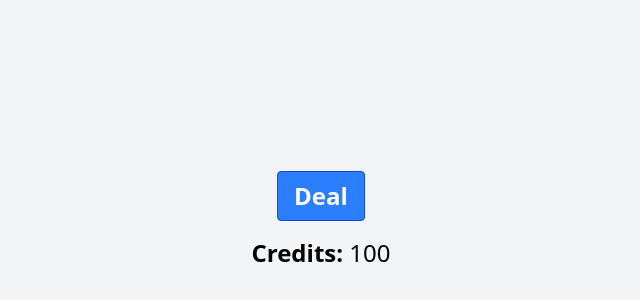
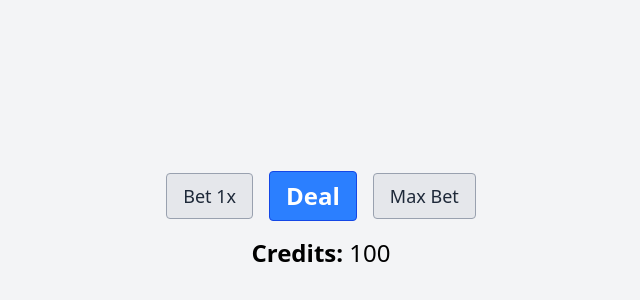
Before and after one commit to cromero3/cromero3.github.io, a Vue app: page / in a window 1280 px wide. Shown: the part 192-492 px from the top of the page, without its empty margins (319-959 px from the left). Built offline with nearby package versions, Linux system fonts and the light colour scheme.

Commit message:
added a bet button that goes up to 5x along with a max bet button

```diff
--- a/src/components/PokerGame.vue
+++ b/src/components/PokerGame.vue
@@ -12,19 +12,33 @@
         />
       </div>
 
-      <!-- controls -->
-      <div class="flex justify-center mb-4">
+      <!-- Controls: Bet+1, Action, Max Bet -->
+      <div class="flex flex-col sm:flex-row items-center justify-center gap-4 mb-4">
+        <!-- Main action button (center on desktop, top on mobile) -->
         <button
           @click="handleAction"
-          :disabled="(phase === 'draw' && buttonLabel === 'Deal')"
-          class="
-            px-4 py-2 rounded font-semibold
-            text-lg sm:text-xl md:text-2xl
-            bg-blue-500 text-white border border-blue-700
-            disabled:opacity-50 disabled:cursor-not-allowed
-          "
+          :class="actionClasses"
+          class="order-1 sm:order-2 w-full sm:w-auto"
         >
           {{ buttonLabel }}
+        </button>
+        <!-- Bet +1 button (left on desktop, middle on mobile) -->
+        <button
+          @click="increaseBet"
+          :disabled="phase === 'draw' || betAmount >= 5"
+          :class="betButtonClasses"
+          class="order-2 sm:order-1 w-full sm:w-auto"
+        >
+          Bet {{ betAmount }}x
+        </button>
+        <!-- Max Bet button (right on desktop, bottom on mobile) -->
+        <button
+          @click="maxBet"
+          :disabled="phase === 'draw' || betAmount >= 5"
+          :class="betButtonClasses"
+          class="order-3 sm:order-3 w-full sm:w-auto"
+        >
+          Max Bet
         </button>
       </div>
 
@@ -53,17 +67,18 @@ export default defineComponent({
   components: { Card },
   setup() {
     const credits = ref(100);
-    const bet = 1;
+    const betAmount = ref(1);
     const deck = ref<{ rank: string; suit: string }[]>([]);
     const hand = ref<{ rank: string; suit: string }[]>([]);
     const held = ref<boolean[]>([false, false, false, false, false]);
-    const phase = ref<'bet'|'draw'|'results'>('bet');
-    const result = ref<{ name: string; payout: number }|null>(null);
+    const phase = ref<'bet' | 'draw' | 'results'>('bet');
+    const result = ref<{ name: string; payout: number } | null>(null);
 
     function deal() {
       phase.value = 'bet';
-      if (credits.value < bet) return;
-      credits.value -= bet;
+      // betAmount remains whatever user set
+      if (credits.value < betAmount.value) return;
+      credits.value -= betAmount.value;
       deck.value = shuffle(createDeck());
       hand.value = deck.value.splice(0, 5);
       held.value = [false, false, false, false, false];
@@ -82,8 +97,10 @@ export default defineComponent({
       );
       const r = evaluateHand(hand.value);
       result.value = r;
-      credits.value += r.payout * bet;
+      credits.value += (r.payout || 0) * betAmount.value;
       phase.value = 'results';
+      // reset bet after round completion
+      betAmount.value = 1;
     }
 
     const buttonLabel = computed(() => {
@@ -91,6 +108,28 @@ export default defineComponent({
       if (phase.value === 'draw') return 'Draw';
       return 'New Game';
     });
+
+    const actionClasses = computed(() => [
+      'w-full sm:w-auto px-4 py-2 rounded font-semibold text-lg sm:text-xl md:text-2xl text-white disabled:opacity-50 disabled:cursor-not-allowed',
+      phase.value === 'draw'
+        ? 'bg-green-500 border border-green-700'
+        : 'bg-blue-500 border border-blue-700'
+    ]);
+
+    const betButtonClasses = computed(() => [
+      'w-full sm:w-auto px-4 py-2 rounded font-medium text-base sm:text-lg bg-gray-200 text-gray-800 border border-gray-400 disabled:opacity-50 disabled:cursor-not-allowed'
+    ]);
+
+    function increaseBet() {
+      // only disable during draw, allow in results phase
+      if (phase.value === 'draw') return;
+      if (betAmount.value < 5) betAmount.value++;
+    }
+
+    function maxBet() {
+      if (phase.value === 'draw') return;
+      betAmount.value = 5;
+    }
 
     function handleAction() {
       if (phase.value === 'bet' || phase.value === 'results') {
@@ -102,12 +141,17 @@ export default defineComponent({
 
     return {
       credits,
+      betAmount,
       hand,
       held,
       phase,
       result,
       toggleHold,
       buttonLabel,
+      actionClasses,
+      increaseBet,
+      maxBet,
+      betButtonClasses,
       handleAction,
     };
   },
```
Also changed, not shown: 5 other files (tests, documents, lock files or other folders).
